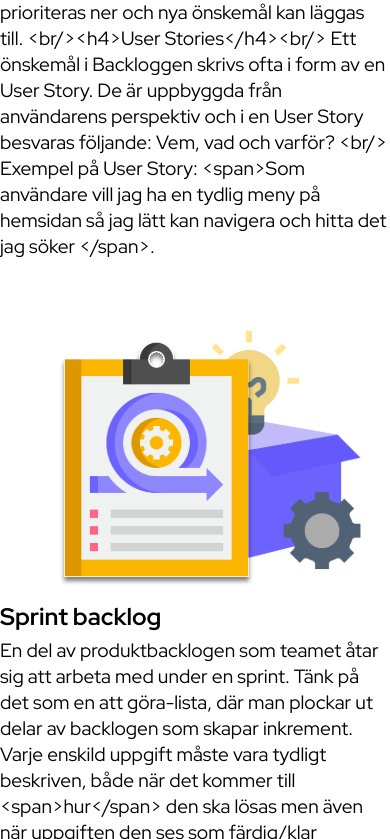
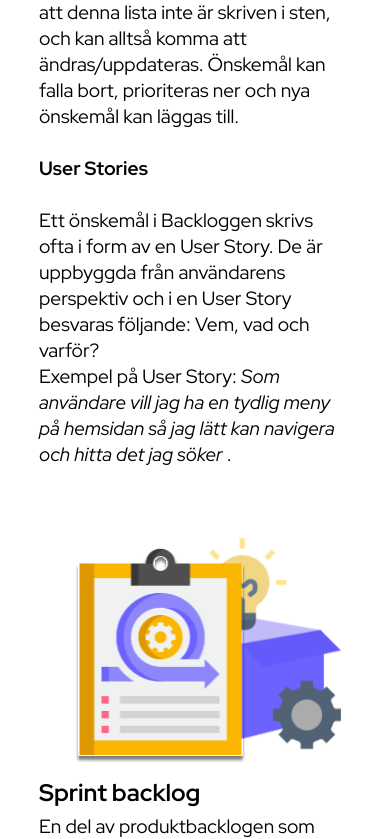
Before and after one commit to hannattaylor/Scrum-Project, a React (Create React App) app: page /artefakter in a window 390 px wide. Shown: the part 1161-2000 px from the top of the page. Built offline with nearby package versions, Linux system fonts and the light colour scheme.

Commit message:
#17 fixed responive comp

```diff
--- a/src/App.css
+++ b/src/App.css
@@ -9,6 +9,12 @@ a {
 main {
   display: flex;
   flex-direction: column;
+}
+span {
+  font-style: italic;
+}
+h4 {
+  margin-bottom: 0;
 }
 
 .link {
--- a/src/Components/Header.jsx
+++ b/src/Components/Header.jsx
@@ -7,16 +7,15 @@ import styles from "./Header.module.css";
 export default function Header() {
   const [toggle, setToggle] = useState(false);
   const [style, setStyle] = useState({ display: "none" });
+  const [innerWidth] = useState([window.innerWidth]);
 
   const toggleFunction = () => setToggle(!toggle);
 
   useEffect(() => {
     if (window.innerWidth >= 750) {
-      setToggle(true);
-    } else {
-      setToggle(false);
+      setToggle(!toggle);
     }
-  });
+  }, innerWidth);
 
   return (
     <section id="section" className={styles.section}>
--- a/src/Components/Header.module.css
+++ b/src/Components/Header.module.css
@@ -77,7 +77,7 @@ ul > .li:last-child {
     height: 100vh;
     position: fixed;
     inset: 0 0 0 30%;
-    background-color: rgb(240, 240, 240, 0.9);
+    background-color: rgb(240, 240, 240);
     transform: translateX(100%);
     transition: transform 0.2s ease-out;
   }
@@ -86,6 +86,7 @@ ul > .li:last-child {
     gap: 2rem;
     padding-top: 5rem;
   }
+
   .button {
     display: block;
     position: absolute;
--- a/src/Components/LeftEl.module.css
+++ b/src/Components/LeftEl.module.css
@@ -1,6 +1,6 @@
 .section {
   width: 100%;
-  height: 50vh;
+  height: auto;
   background-color: rgb(255, 255, 255);
   display: flex;
   justify-content: center;
--- a/src/Components/RightEl.module.css
+++ b/src/Components/RightEl.module.css
@@ -1,11 +1,12 @@
 .section {
   width: 100%;
-  height: 50vh;
+  height: auto;
   background-color: rgb(255, 255, 255);
   display: flex;
   justify-content: center;
   gap: 2rem;
   align-items: center;
+  margin-block: 2rem;
 }
 
 .rightSide {
--- a/src/Components/SmallEl.module.css
+++ b/src/Components/SmallEl.module.css
@@ -21,7 +21,7 @@
 
 @media (max-width: 750px) {
   .section {
-    width: 100%;
+    width: 80%;
     height: auto;
     margin: 0 auto;
   }
--- a/src/Components/SmallElement.jsx
+++ b/src/Components/SmallElement.jsx
@@ -2,12 +2,18 @@ import React from "react";
 import styles from "./SmallEl.module.css";
 
 export default function SmallElement(props) {
+  function createTag(scrumEl) {
+    return { __html: scrumEl };
+  }
   return (
     <section className={styles.section}>
       <img className={styles.img} src={props.img} alt="" />
       <aside>
         <h3 className={styles.h3}>{props.title}</h3>
-        <p className={styles.p}>{props.props}</p>
+        <p
+          className={styles.p}
+          dangerouslySetInnerHTML={createTag(props.props)}
+        ></p>
       </aside>
     </section>
   );
--- a/src/pages/AgilEst.module.css
+++ b/src/pages/AgilEst.module.css
@@ -5,3 +5,9 @@
   font-size: 3rem;
   text-align: center;
 }
+
+@media (max-width: 750px) {
+  .h3 {
+    font-size: 2rem;
+  }
+}
--- a/src/pages/Start.js
+++ b/src/pages/Start.js
@@ -16,7 +16,9 @@ export default function Start() {
         <img className={styles.img} src={scrumBoard}></img>
         <section>
           <h2 className={styles.h2}>Varför Scrum?</h2>
-          <h2 className={styles.h2Sub}>För att det är bäst.</h2>
+          <h2 className={styles.h2Sub}>
+            För att bidra till ökat teamwork och nå uppsatta mål mer effektivt.
+          </h2>
         </section>
       </section>
       <LeftElement
--- a/src/pages/Start.module.css
+++ b/src/pages/Start.module.css
@@ -15,7 +15,8 @@
   margin-bottom: 0;
 }
 .h2Sub {
-  font-size: 3.2rem;
+  width: 40rem;
+  font-size: 2.5rem;
   color: gray;
   margin: 0;
 }
```
